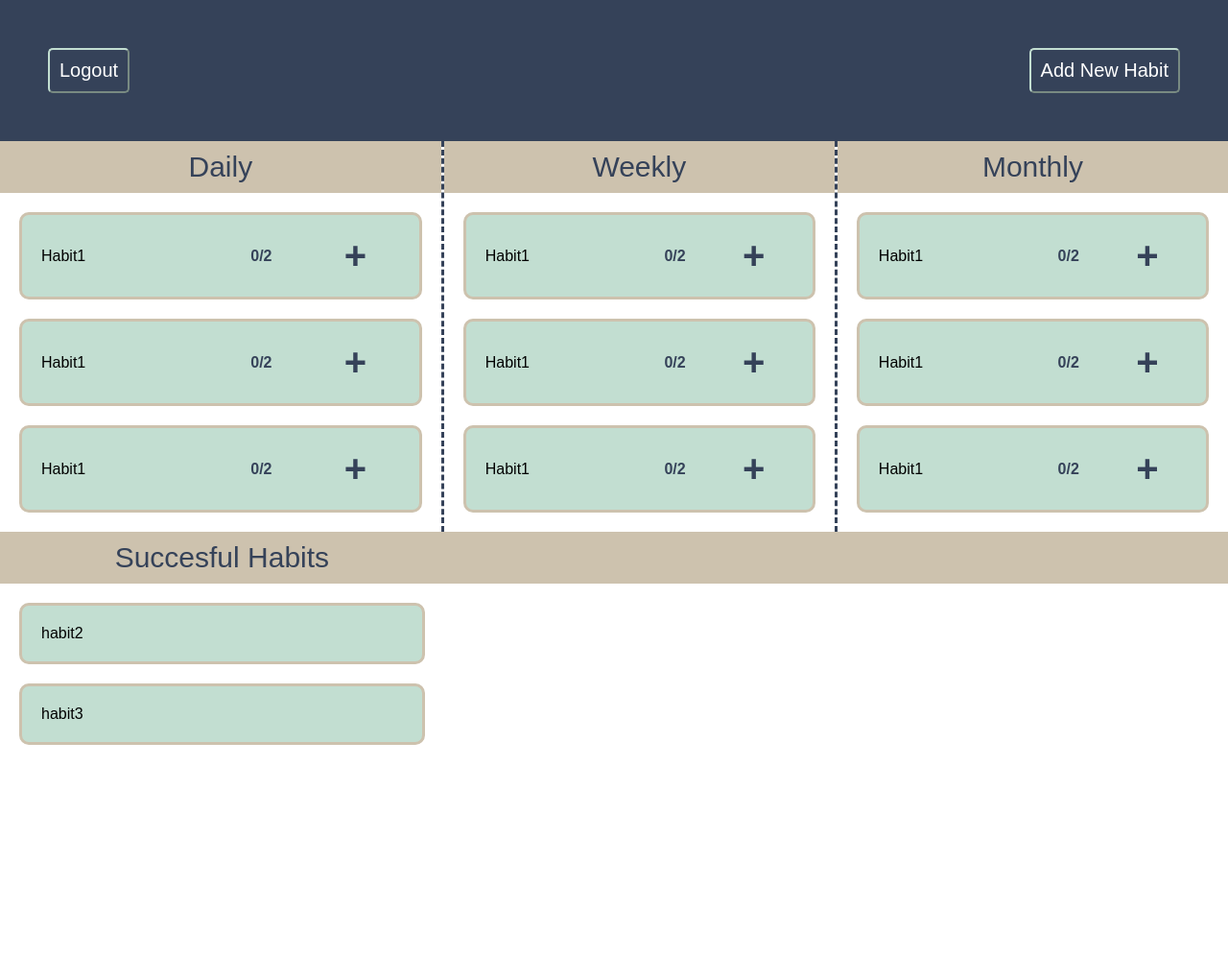
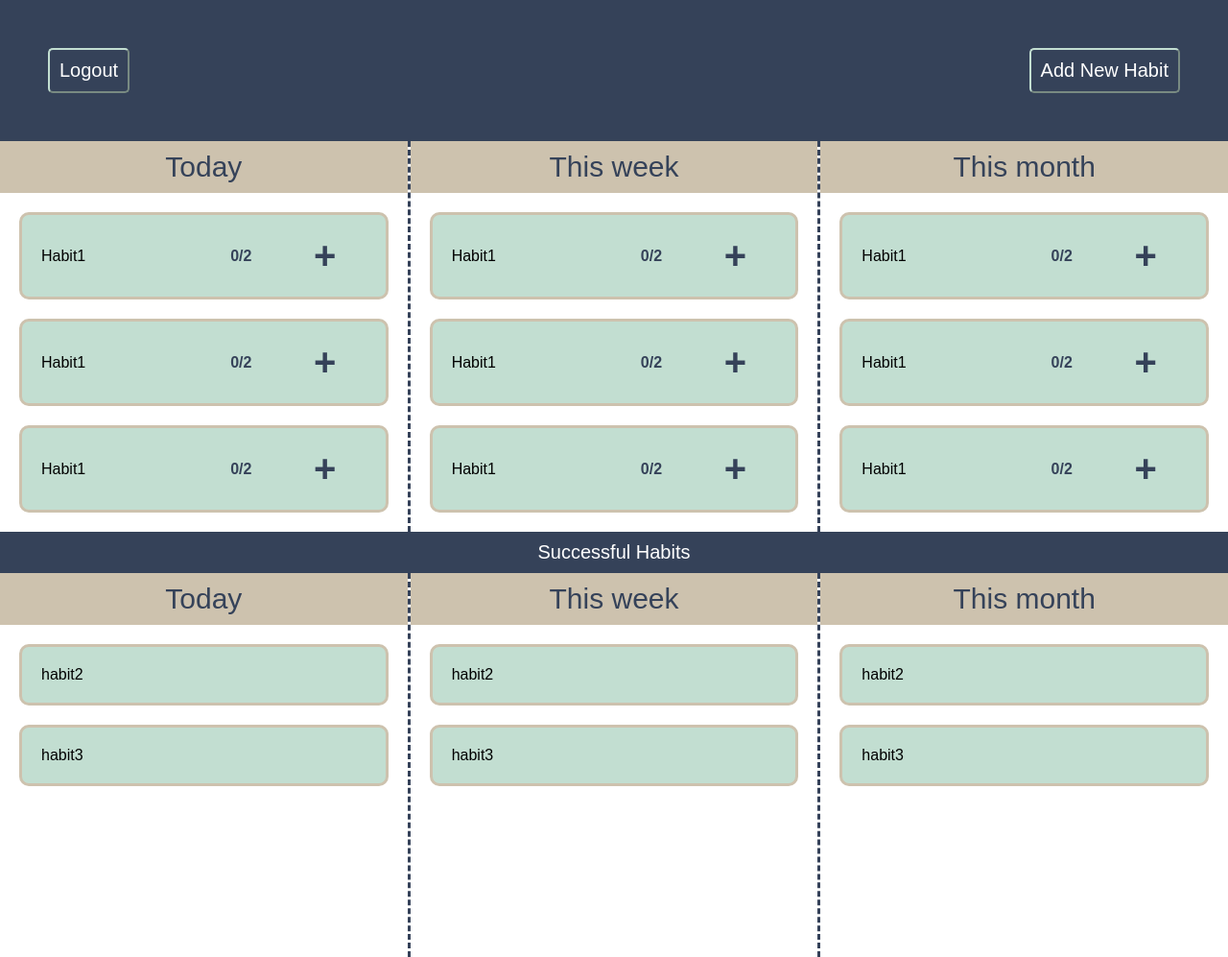
Before and after one commit to matthewlohl/Front_end_Habitual, a website: page index.html in a window 1280 px wide. Shown: the whole page at 96% size. Before the commit the page ends 800 px from the top, so only its background shows below. Drawn offline with Linux system fonts and the light colour scheme.

Commit message:
revamp succesful habits section

```diff
--- a/index.html
+++ b/index.html
@@ -44,7 +44,7 @@
         </nav>
 
         <div class="daily-container">
-            <div class="title">Daily</div>
+            <div class="title">Today</div>
             <div class="habit">
                 <div class="habit-text"> Habit1</div>
                 <div class="habit-counter">0/2</div>
@@ -62,7 +62,7 @@
             </div>
         </div>
         <div class="weekly-container">
-            <div class="title">Weekly</div>
+            <div class="title">This week</div>
             <div class="habit">
                 <div class="habit-text"> Habit1</div>
                 <div class="habit-counter">0/2</div>
@@ -80,7 +80,7 @@
             </div>
         </div>
         <div class="monthly-container">
-            <div class="title">Monthly</div>
+            <div class="title">This month</div>
             <div class="habit">
                 <div class="habit-text"> Habit1</div>
                 <div class="habit-counter">0/2</div>
@@ -97,14 +97,23 @@
                 <button class="add-completed-once-btn">+</button>
             </div>
         </div>
-        <div class="completed-container">
-            <div class="title">Succesful Habits</div>
+        <div class="completed-title">Successful Habits</div>
+        <div class="completed-daily">
+            <div class="title">Today</div>
             <div class="habit">habit2</div>
             <div class="habit">habit3</div>
         </div>
-        <div class="filler">
-            <div class="filler-title"></div>
+        <div class="completed-weekly">
+            <div class="title">This week</div>
+            <div class="habit">habit2</div>
+            <div class="habit">habit3</div>
         </div>
+        <div class="completed-monthly">
+            <div class="title">This month</div>
+            <div class="habit">habit2</div>
+            <div class="habit">habit3</div>
+        </div>
+
 
     </div>
 </body>
--- a/static/css/style.css
+++ b/static/css/style.css
@@ -12,24 +12,24 @@ body {
     grid-template-areas:
             "nav nav nav"
             "daily weekly monthly"
-            "completed filler filler";
+            "completed completed completed"
+            "daily-c weekly-c monthly-c";
 }
 
 .nav {
     grid-area: nav;
     padding: 50px;
-    border-bottom: 2cm, crimson;
     background-color:#354259;
 }
 
-.daily-container {
+.daily-container, .completed-daily {
     grid-area: daily;
     border-right-style: dashed;
     border-width: 3px;
     min-height: 50vh;
     border-color: #354259;
 }
-.weekly-container {
+.weekly-container, .completed-weekly {
     grid-area: weekly;
     border-right-style: dashed;
     border-width: 3px;
@@ -39,11 +39,25 @@ body {
 .monthly-container {
     grid-area: monthly;
 }
-.completed-container {
+.completed-title {
     grid-area: completed;
+    padding: 10px;
+    text-align: center;
+    color: white;
+    font-size: 20px;
+    background-color:#354259;
 }
-.filler {
-    grid-area: filler;
+
+.completed-daily {
+    grid-area: daily-c;
+}
+
+.completed-weekly {
+    grid-area: weekly-c;
+}
+
+.completed-monthly {
+    grid-area: monthly-c;
 }
 
 #add-habit-btn, #logout-btn {
--- a/static/js/script.js
+++ b/static/js/script.js
@@ -100,7 +100,7 @@ const showAll = (entryData) => {
     const newHabitText = document.createElement('div');
     newHabitText.className = 'habit-text'
     newHabitText.id = "habit-text" + entryData.id
-    newHabitText.textContent = entryData.name
+    newHabitText.textContent = entryData.habit_name
 
     const newFreqCounter = document.createElement('div');
     newFreqCounter.className = 'habit-counter'
```
